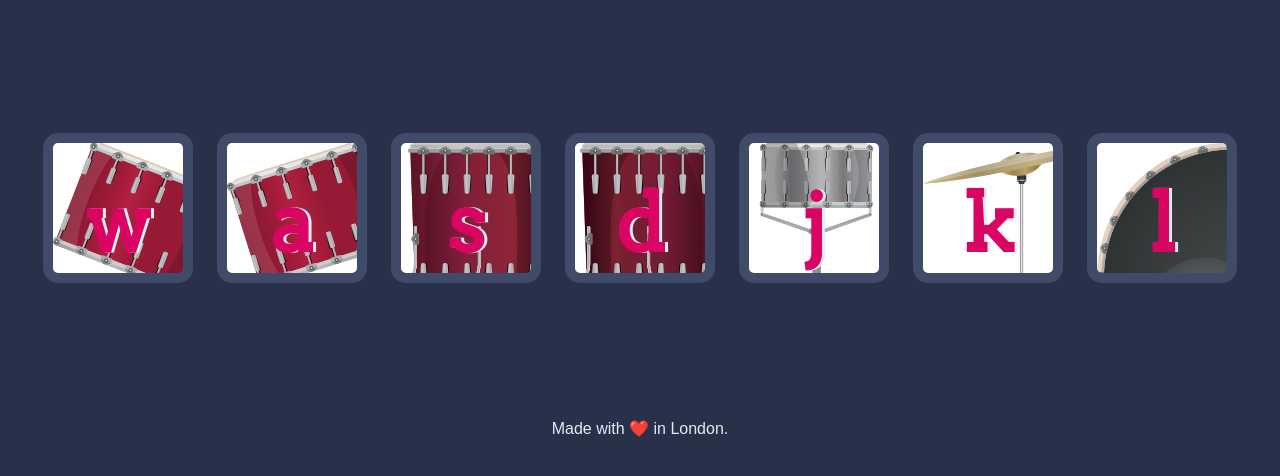
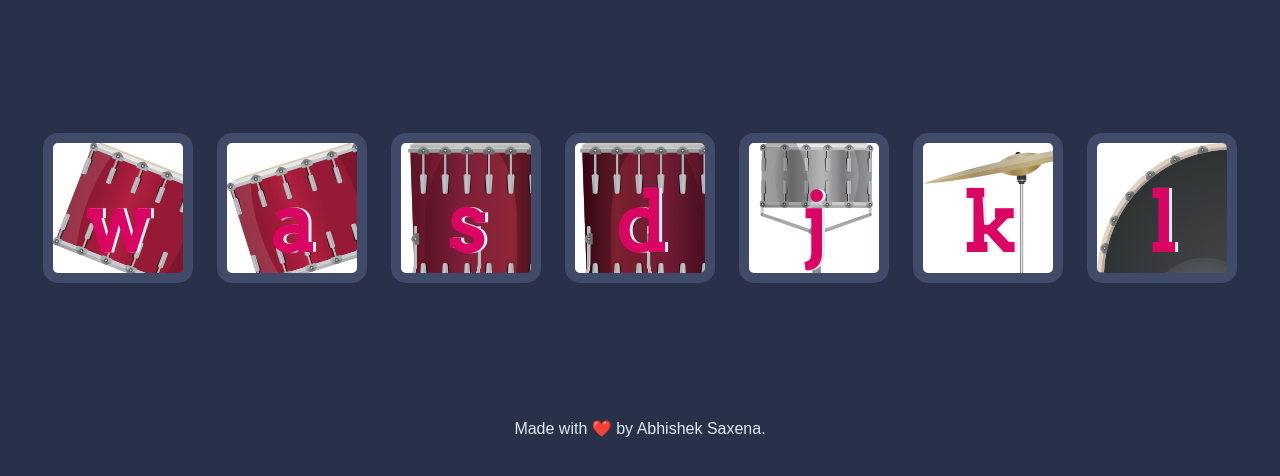
Before and after one commit to oyesaxena/Drumkit, a plain HTML site: page index.html in a window 1280 px wide. Shown: the part 156-632 px from the top of the page. Drawn offline with Linux system fonts and the light colour scheme.

Commit message:
Update index.html

```diff
--- a/index.html
+++ b/index.html
@@ -24,7 +24,7 @@
 <script src="index.js" charset="utf-8"></script>
 
 <footer>
-  Made with ❤️ in London.
+  Made with ❤️ by Abhishek Saxena.
 </footer>
 </body>
 </html>
```
